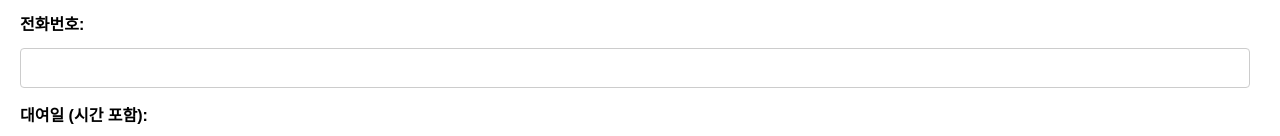
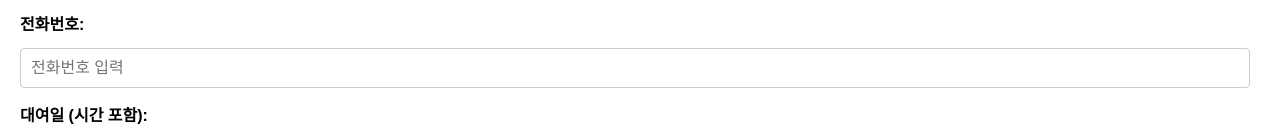
Before and after one commit to greatluck0/l4_Studio, a plain HTML site: page index.html in a window 1280 px wide. Shown: the part 405-541 px from the top of the page. Drawn offline with Linux system fonts and the light colour scheme.

Commit message:
index.html

```diff
--- a/index.html
+++ b/index.html
@@ -95,7 +95,7 @@
   <input type="text" id="department" name="department" placeholder="학과 입력"><br>
 
   <label for="phone">전화번호:</label>
-  <input type="text" id="phone" name="phone" plasceholder="전화번호 입력"><br>
+  <input type="number" id="phone" name="phone" placeholder="전화번호 입력"><br>
 
   <label for="rentalDate">대여일 (시간 포함):</label>
   <input type="datetime-local" id="rentalDate" name="rentalDate"><br>
```
